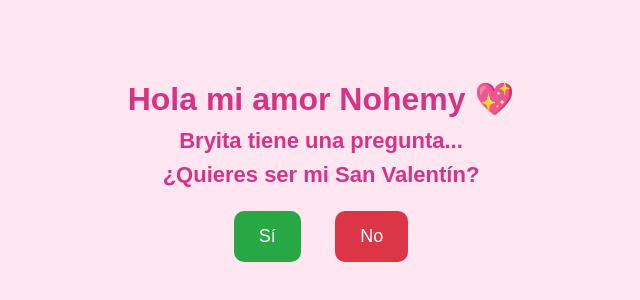
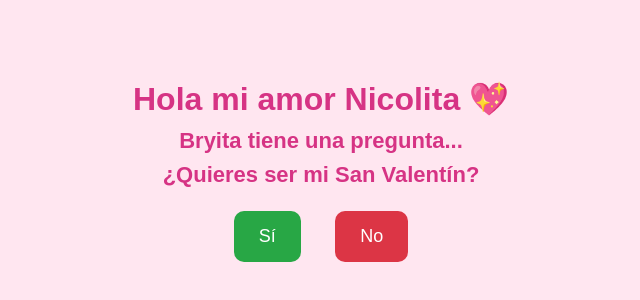
Before and after one commit to roalgl/Sorpresa, a plain HTML site: page index.html in a window 1280 px wide. Shown: the part 232-532 px from the top of the page, without its empty margins (319-959 px from the left). Drawn offline with Linux system fonts and the light colour scheme.

Commit message:
index.html

```diff
--- a/index.html
+++ b/index.html
@@ -91,7 +91,7 @@
 <body>
 
 <div class="container" id="mainContent">
-    <h1>Hola mi amor Nohemy 💖</h1>
+    <h1>Hola mi amor Nicolita 💖</h1>
     <h2>Bryita tiene una pregunta...</h2>
     <h2>¿Quieres ser mi San Valentín?</h2>
 
```
